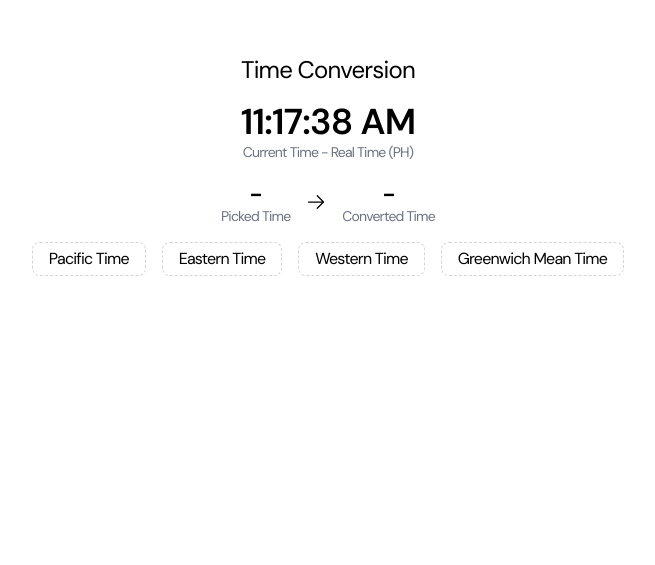
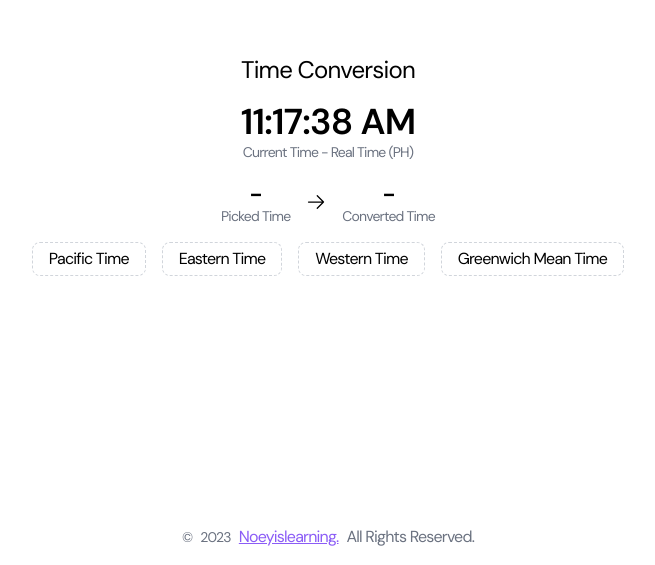
Before and after one commit to noeyislearning/timezone-conversion, a React (Vite) app: page / in a window 1280 px wide. Shown: the part 235-800 px from the top of the page, without its empty margins (312-967 px from the left). Built offline with nearby package versions, Linux system fonts and the light colour scheme.

Commit message:
feat: add footer and developer link

```diff
--- /dev/null
+++ b/src/components/layouts/footer/Footer.jsx
@@ -0,0 +1,19 @@
+import React from 'react'
+
+const Footer = () => {
+
+  /** Get the current year */
+  const year = new Date().getFullYear()
+
+  return (
+    <footer className="fixed bottom-0 left-0 z-20 w-full p-4">
+        <div className='w-full flex flex-row items-center gap-2 justify-center text-gray-500'>
+          <span className="text-sm">&copy;</span>
+          <span className="text-sm">{year}</span>
+          <a href="https://noeyislearning.dev" className="underline text-violet-500">Noeyislearning.</a> All Rights Reserved.
+        </div>
+    </footer>
+  )
+}
+
+export default Footer
--- a/src/main.jsx
+++ b/src/main.jsx
@@ -1,12 +1,18 @@
 import React from "react"
 import ReactDOM from "react-dom/client"
+
+/** Global Stylesheet (TailwindCSS) */
+import "./assets/css/index.css"
+
+/** Components */
 import App from "./App.jsx"
-import "./assets/css/index.css"
+import Footer from "./components/layouts/footer/Footer.jsx"
 
 ReactDOM.createRoot(document.getElementById("root")).render(
   <React.StrictMode>
     <div className="font-dm-sans tracking-tighter">
       <App />
+      <Footer />
     </div>
   </React.StrictMode>,
 )
```
